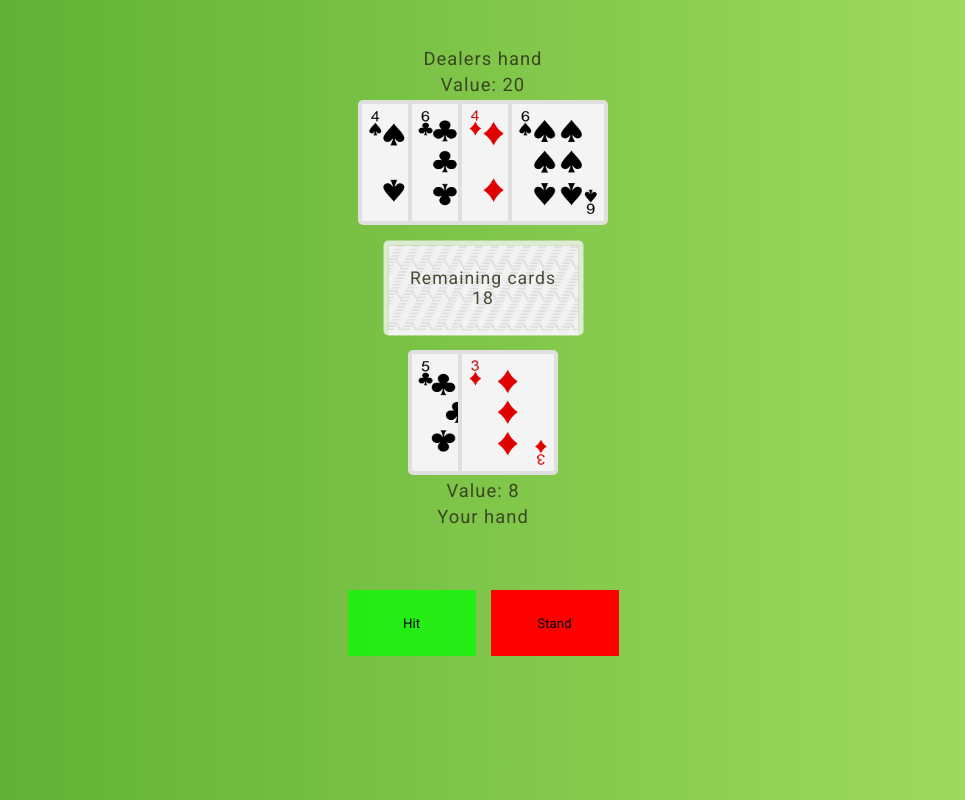
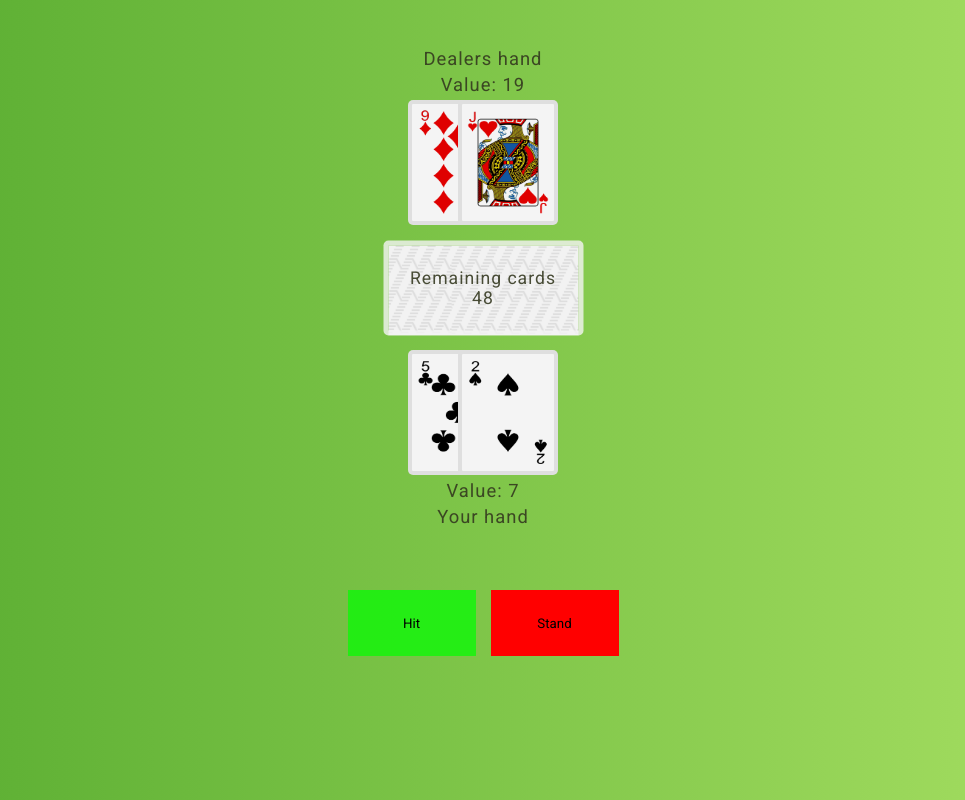
Before and after one commit to WhySoShy/BlackJack, a website: page index.html in a window 1280 px wide. Both pictures are taken after a click on the button "Stand". Shown: the whole page, without its empty margins (157-1122 px from the left). Drawn offline with nearby package versions, Linux system fonts and the light colour scheme.

Commit message:
The game itself is done.

```diff
--- a/index.js
+++ b/index.js
@@ -1,9 +1,9 @@
 // TODO: DONE | Add auto shuffle when the deck contains under 12 cards (After the round is done).
 // TODO: DONE | Find out why it removes and gives new card immediatly when not called in stand();
-// TODO: DONE (maybe) | Prevent spam clicking.
+// TODO: DONE(maybe) | Prevent spam clicking.
 
 let cards = [], hands = [];
-let dealerShownCard = false, timeForShuffle = false, gameState = false;
+let dealerShownCard = false, gameState = false;
 
 class DeckOfCards {
     constructor(symbol, type, value) {
@@ -24,7 +24,7 @@ class PlayerHand {
  */
 function createCards() {
     const symbols = ['Club', 'Diamond', 'Heart', 'Spade'],
-        types = [ ['Two', 2], ['Three', 3], ['Four', 4], ['Five', 5], ['Six', 6], ['Seven', 7] ] //, ['Eight', 8], ['Nine', 9],['Ten', 10],['Jack', 10], ['Queen', 10], ['King', 10], ['Ace', [1,11]]
+        types = [ ['Two', 2], ['Three', 3], ['Four', 4], ['Five', 5], ['Six', 6], ['Seven', 7], ['Eight', 8], ['Nine', 9],['Ten', 10],['Jack', 10], ['Queen', 10], ['King', 10], ['Ace', [1,11]] ]
     for(let i = 0; i<symbols.length;i++)
         for(let j = 0; j<types.length;j++)
             cards.push(new DeckOfCards (symbols[i], types[j][0], types[j][1]))
@@ -89,6 +89,7 @@ async function drawCard(player = null, force = false) {
     }
     if (!gameState && !force)
         return;
+
     if (player == null) {
         for(let i = 0; i<4;i++)
             newCard(i % 2 == 0 ? 'Player' : 'Dealer');
@@ -104,8 +105,8 @@ async function drawCard(player = null, force = false) {
  * Turns the dealers card, whenever you bust or stand.
  */
 async function turnDealersCard() {
-    const _ = hands.filter((item) => item.User == 'Dealer');
-    const dealersHand = _[_.length-1];
+    const _ = hands.filter((item) => item.User == 'Dealer'),
+    dealersHand = _[_.length-1];
     $('#hidden').addClass('Runit');
     const imageReplace = $(`<img
         class="Cards RunItBack"
@@ -117,6 +118,8 @@ async function turnDealersCard() {
             .replaceWith(imageReplace);
     }, 1050)
 
+    $('.Dealer .Value > span').text(getCardValues('Dealer'))
+    console.log(getCardValues('Dealer'));
 
     setTimeout(() => {imageReplace.removeClass('RunItBack')}, 2000)
     await wait (2050)
@@ -163,27 +166,23 @@ async function endGame() {
     let dealerValue = getCardValues('Dealer');
     const playerValue = getCardValues('Player');
 
-    console.log("asd");
-
-    if (playerValue <= 21) {
+    if (playerValue < 21) {
         while (dealerValue  < 17)
         {
             await wait(250);
             await drawCard('Dealer', true);
             dealerValue = getCardValues('Dealer');
-            console.log("asd");
         }
-        console.log("asd");
-
-        if (dealerValue > 21)
-            await busted();
 
         if (playerValue > dealerValue )
             console.log("You won");
+        else if (playerValue < dealerValue)
+            console.log("You've lost");
+        else if (playerValue == dealerValue)
+            console.log("Equal sequal");
     }
     else {
-        console.log("asd");
-        await busted();
+        console.log("You've busted");
     }
 
     await wait(1000);
@@ -191,7 +190,7 @@ async function endGame() {
         await createCards();
 
     hands = [];
-    console.log("new cards inc");
+    await busted();
     drawCard(null, true); //To get the cards again
 }
 async function busted() {
```
Also changed, not shown: index.html (+0 -4 lines).
